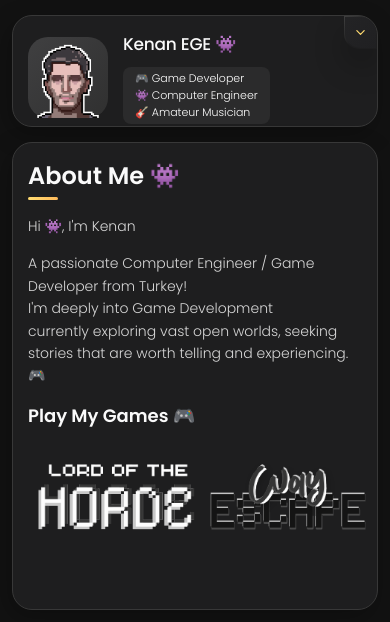
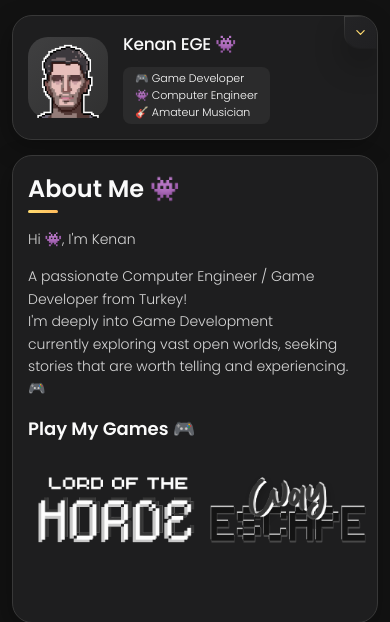
Before and after one commit to KenanAegean/KenanAegean.github.io, a PHP site: page / in a window 390 px wide. Shown: the top 622 px of the page. Run offline with PHP 8.4, Linux system fonts and the light colour scheme; some libraries are stand-ins or nearby versions.

Commit message:
mobile adj

```diff
--- a/assets/css/style.css
+++ b/assets/css/style.css
@@ -316,7 +316,7 @@ main {
 
 .sidebar {
   margin-bottom: 15px;
-  max-height: 112px;
+  max-height: 125px;
   overflow: hidden;
   transition: var(--transition-2);
 }
--- a/index.html
+++ b/index.html
@@ -50,7 +50,7 @@
         <div class="info-content">
           <h1 class="name" title="Kenan Ege">Kenan EGE 👾</h1>
 
-          <p class="title">🎮 Game Developer <br> 👾 Computer Engineer <br> 🎸 Amateur Musician <br>  </p>
+          <p class="title">🎮 Game Developer <br> 👾 Computer Engineer <br> 🎸 Amateur Musician</p>
 
         </div>
 
```
